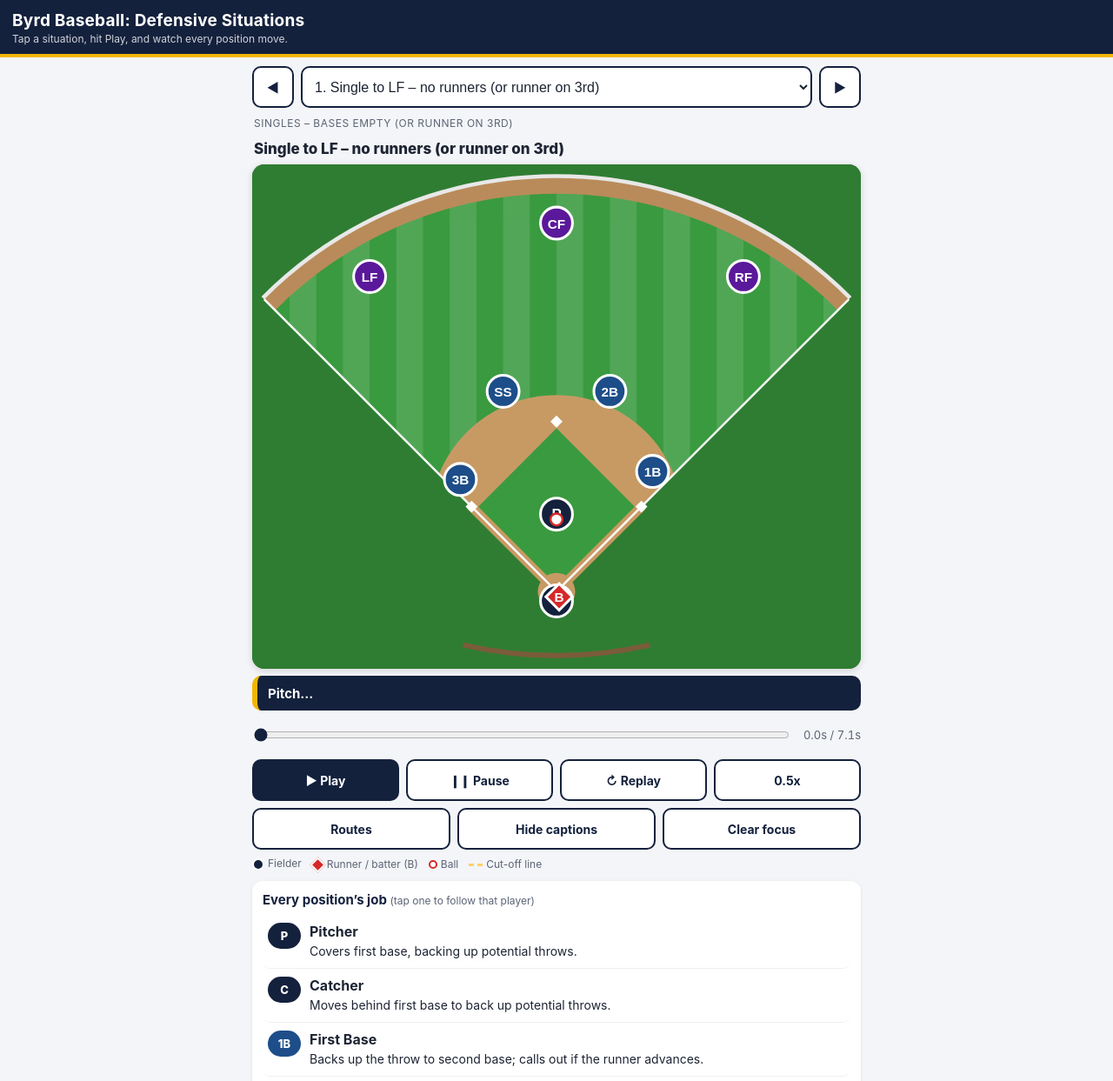
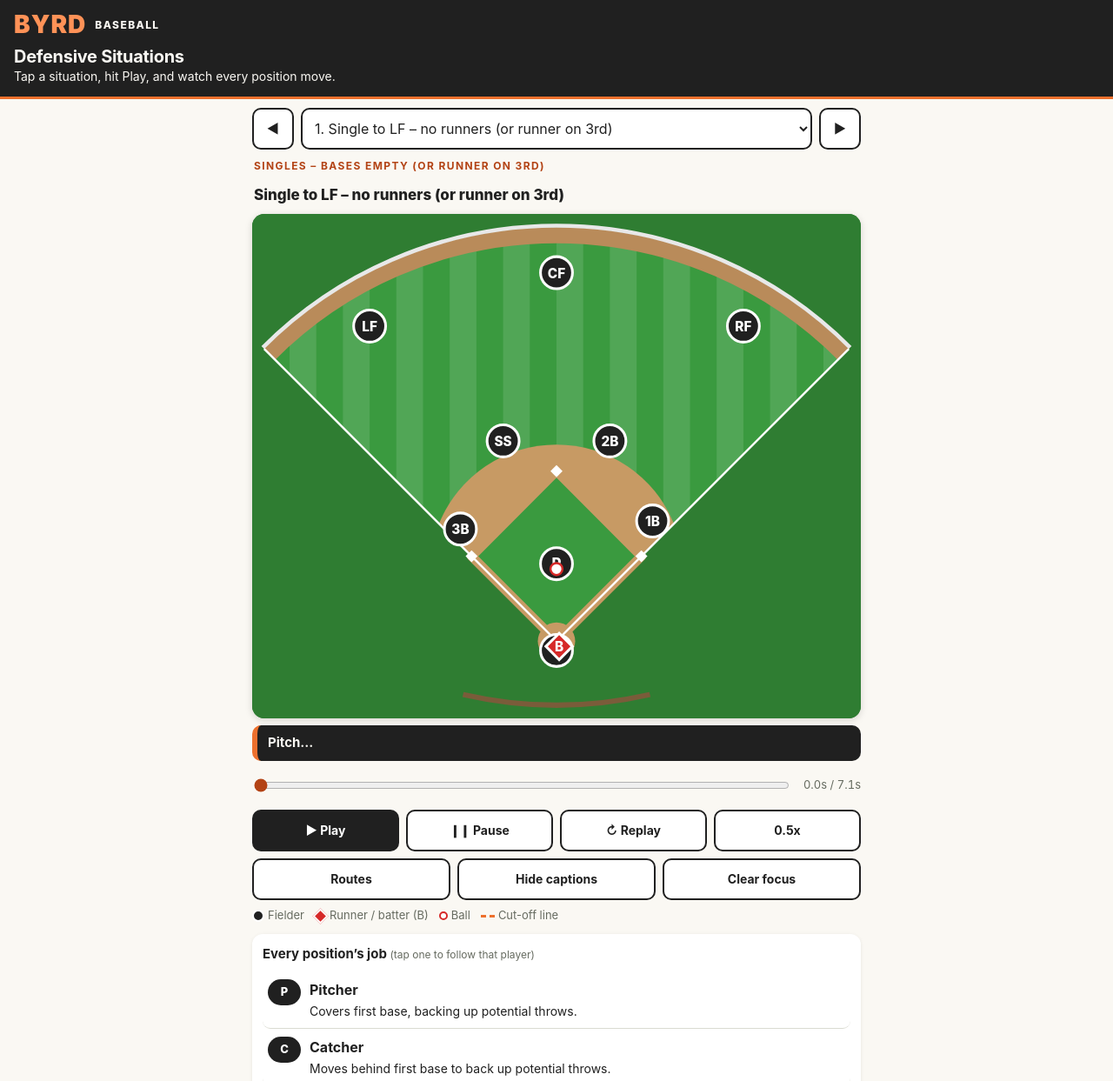
Before and after one commit to camcassady-ship-it/infield-footwork-mastery, a plain HTML site: page defensive-situations/index.html in a window 1280 px wide. Shown: the top 1243 px of the page at 87% size. Drawn offline with Linux system fonts and the light colour scheme.

Commit message:
Rebrand the defensive situations page in Byrd colors.
Match the footwork site’s charcoal, orange, and cream palette, Inter font stack, and BYRD BASEBALL header. Keep the plays and animation the same, and drop the placeholder navy and gold.

Co-authored-by: camcassady-ship-it <camcassady-ship-it@users.noreply.github.com>

```diff
--- a/defensive-situations/index.html
+++ b/defensive-situations/index.html
@@ -3,49 +3,59 @@
 <head>
 <meta charset="utf-8">
 <meta name="viewport" content="width=device-width, initial-scale=1, viewport-fit=cover">
-<title>Byrd Baseball: Defensive Situations</title>
+<meta name="theme-color" content="#202020">
+<title>Byrd Baseball | Defensive Situations</title>
 <style>
-:root{--navy:#14213d;--gold:#f2b705;--bg:#f4f5f8;--card:#fff;--ink:#1d2433;--muted:#5b6475}
+:root{--ink:#202020;--muted:#666b60;--paper:#faf8f3;--orange:#b34315;--stripe:#ed702d;--brand:#ff9257;--line:#dadbd1;--card:#fff;--sans:Inter,Arial,Helvetica,sans-serif}
 *{box-sizing:border-box}
-html,body{margin:0;background:var(--bg);color:var(--ink);font-family:-apple-system,BlinkMacSystemFont,"Segoe UI",Roboto,Helvetica,Arial,sans-serif;-webkit-text-size-adjust:100%}
-header{background:var(--navy);color:#fff;padding:12px 14px 10px;border-bottom:4px solid var(--gold);position:sticky;top:0;z-index:5}
-header h1{margin:0;font-size:19px;letter-spacing:.2px}
-header .sub{font-size:12px;opacity:.8;margin-top:2px}
+html,body{margin:0;background:var(--paper);color:var(--ink);font-family:var(--sans);line-height:1.5;-webkit-text-size-adjust:100%}
+button,a{-webkit-tap-highlight-color:transparent}
+button:focus-visible,a:focus-visible{outline:3px solid var(--orange);outline-offset:3px}
+.topbar{background:var(--ink);color:var(--paper);padding:12px 16px 14px;border-bottom:3px solid var(--stripe);position:sticky;top:0;z-index:5}
+.brand{display:flex;align-items:center;gap:10px;color:var(--paper);text-decoration:none;font-size:12px;font-weight:800;line-height:1.2;letter-spacing:1.4px}
+.brandmark{font-size:28px;font-weight:900;letter-spacing:1px;color:var(--brand)}
+.topbar h1{margin:8px 0 0;font-size:20px;font-weight:650;letter-spacing:-.3px;line-height:1.15;color:var(--paper)}
+.topbar .sub{margin:2px 0 0;font-size:14px;line-height:1.35;color:var(--paper)}
 main{max-width:720px;margin:0 auto;padding:10px 10px 40px}
 .picker{display:flex;gap:8px;align-items:stretch}
-select{flex:1;min-width:0;font-size:16px;padding:10px;border-radius:10px;border:2px solid var(--navy);background:#fff;color:var(--ink);min-height:48px}
-button{font:inherit;font-size:15px;white-space:nowrap;font-weight:700;border:none;border-radius:10px;min-height:48px;min-width:48px;padding:0 14px;background:var(--navy);color:#fff;cursor:pointer;touch-action:manipulation}
+select{flex:1;min-width:0;font:inherit;font-size:16px;padding:10px;border-radius:10px;border:2px solid var(--ink);background:#fff;color:var(--ink);min-height:48px}
+button{font:inherit;font-size:15px;white-space:nowrap;font-weight:700;border:none;border-radius:10px;min-height:48px;min-width:48px;padding:0 14px;background:var(--ink);color:#fff;cursor:pointer;touch-action:manipulation}
 button:active{transform:scale(.97)}
-button.alt{background:#fff;color:var(--navy);border:2px solid var(--navy)}
-button.on{background:var(--gold);color:var(--navy);border-color:var(--gold)}
+button.alt{background:#fff;color:var(--ink);border:2px solid var(--ink)}
+button.on{background:var(--orange);color:#fff;border-color:var(--orange)}
 .title{font-size:17px;font-weight:800;margin:12px 2px 4px}
-.grp{font-size:12px;color:var(--muted);margin:0 2px;text-transform:uppercase;letter-spacing:.5px}
+.grp{font-size:12px;font-weight:700;color:var(--orange);margin:0 2px;text-transform:uppercase;letter-spacing:1.4px}
 .fieldwrap{background:#2f7d32;border-radius:14px;overflow:hidden;margin-top:8px;position:relative;box-shadow:0 2px 8px rgba(0,0,0,.15)}
 svg{display:block;width:100%;height:auto}
-.caption{background:var(--navy);color:#fff;font-size:15px;font-weight:700;padding:9px 12px;border-radius:10px;margin-top:8px;min-height:40px;display:flex;align-items:center;border-left:6px solid var(--gold)}
+.caption{background:var(--ink);color:var(--paper);font-size:15px;font-weight:700;padding:9px 12px;border-radius:10px;margin-top:8px;min-height:40px;display:flex;align-items:center;border-left:6px solid var(--stripe)}
 .controls button,.controls2 button{padding:0 6px;font-size:14px}
 .controls{display:grid;grid-template-columns:1fr 1fr 1fr 1fr;gap:8px;margin-top:10px}
 .controls2{display:grid;grid-template-columns:1fr 1fr 1fr;gap:8px;margin-top:8px}
 .scrub{display:flex;align-items:center;gap:10px;margin-top:10px}
-.scrub input{flex:1;height:32px;accent-color:var(--navy)}
+.scrub input{flex:1;height:32px;accent-color:var(--orange)}
 .scrub span{font-variant-numeric:tabular-nums;font-size:13px;color:var(--muted);min-width:70px;text-align:right}
 .card{background:var(--card);border-radius:12px;padding:10px 12px;margin-top:12px;box-shadow:0 1px 4px rgba(0,0,0,.08)}
-.card h2{font-size:15px;margin:2px 0 8px;color:var(--navy)}
-.job{display:flex;gap:10px;align-items:flex-start;padding:9px 6px;border-radius:9px;cursor:pointer;border-bottom:1px solid #eef0f4}
+.card h2{font-size:15px;margin:2px 0 8px;color:var(--ink)}
+.job{display:flex;gap:10px;align-items:flex-start;padding:9px 6px;border-radius:9px;cursor:pointer;border-bottom:1px solid var(--line)}
 .job:last-child{border-bottom:none}
-.job.sel{background:#fff6d6}
+.job.sel{background:#efe8db}
 .tag{flex:0 0 38px;height:30px;border-radius:15px;color:#fff;font-weight:800;font-size:13px;display:flex;align-items:center;justify-content:center}
 .job p{margin:4px 0 0;font-size:14px;line-height:1.35}
 ul.notes{margin:0;padding-left:18px;font-size:14px;line-height:1.4}
 ul.notes li{margin:4px 0}
-.assume{background:#fff8e6;border-left:4px solid var(--gold)}
-.legend{display:flex;flex-wrap:wrap;gap:12px;font-size:12px;color:var(--muted);margin-top:8px;align-items:center}
+.assume{background:#efe8db;border-left:4px solid var(--orange);color:var(--ink)}
+.legend{display:flex;flex-wrap:wrap;gap:12px;font-size:13px;color:var(--muted);margin-top:8px;align-items:center}
 .legend i{display:inline-block;vertical-align:middle;margin-right:4px}
-footer{font-size:12px;color:var(--muted);text-align:center;margin-top:18px}
+footer{font-size:12px;color:var(--muted);text-align:center;margin-top:18px;padding-top:14px;border-top:1px solid var(--line)}
+@media(max-width:760px){
+  .brand{gap:6px;font-size:9px;letter-spacing:1px}
+  .brandmark{font-size:23px}
+  .topbar h1{font-size:18px}
+}
 </style>
 </head>
 <body>
-<header><h1>Byrd Baseball: Defensive Situations</h1><div class="sub">Tap a situation, hit Play, and watch every position move.</div></header>
+<header class="topbar"><a class="brand" href="../"><span class="brandmark">BYRD</span><span>BASEBALL</span></a><h1>Defensive Situations</h1><p class="sub">Tap a situation, hit Play, and watch every position move.</p></header>
 <main>
   <div class="picker">
     <button class="alt" id="prev" aria-label="Previous situation">&#9664;</button>
@@ -71,13 +81,13 @@ footer{font-size:12px;color:var(--muted);text-align:center;margin-top:18px}
     <button class="alt" id="clear">Clear focus</button>
   </div>
   <div class="legend">
-    <span><i style="width:14px;height:14px;border-radius:7px;background:#14213d;border:2px solid #fff"></i>Fielder</span>
+    <span><i style="width:14px;height:14px;border-radius:7px;background:#202020;border:2px solid #fff"></i>Fielder</span>
     <span><i style="width:13px;height:13px;background:#d62828;transform:rotate(45deg);border:2px solid #fff"></i>Runner / batter (B)</span>
     <span><i style="width:10px;height:10px;border-radius:5px;background:#fff;border:2px solid #d62828"></i>Ball</span>
-    <span><i style="width:16px;border-top:3px dashed #ffd166"></i>Cut-off line</span>
+    <span><i style="width:16px;border-top:3px dashed #ed702d"></i>Cut-off line</span>
   </div>
   <div class="card" id="notesCard" style="display:none"><h2>Key points</h2><ul class="notes" id="notes"></ul></div>
-  <div class="card"><h2>Every position’s job <span style="font-weight:400;color:#5b6475;font-size:12px">(tap one to follow that player)</span></h2><div id="jobs"></div></div>
+  <div class="card"><h2>Every position’s job <span style="font-weight:400;color:#666b60;font-size:12px">(tap one to follow that player)</span></h2><div id="jobs"></div></div>
   <div class="card assume" id="assumeCard" style="display:none"><h2>Coach’s note</h2><ul class="notes" id="assume"></ul></div>
   <footer>Based on Coach Cassady’s “Defensive Situations and Positional Movement” deck (from Ron Polk’s Baseball Playbook). WBB 2025-26.</footer>
 </main>
@@ -313,7 +323,7 @@ const PT={H:[0,0],B1:[63.6,63.6],B2:[0,127.3],B3:[-63.6,63.6],M:[0,60.5],
  T1:[60,84],T2:[-14,124],T3:[-60,48],L1:[56,71],L2:[-9,119],L3:[-56,55]};
 const START={P:[0,58],C:[0,-7],'1B':[72,90],'2B':[40,150],SS:[-40,150],'3B':[-72,84],LF:[-140,236],CF:[0,276],RF:[140,236]};
 const POS=['P','C','1B','2B','SS','3B','LF','CF','RF'];
-const COLOR={P:'#14213d',C:'#14213d','1B':'#1d4e89','2B':'#1d4e89',SS:'#1d4e89','3B':'#1d4e89',LF:'#5a189a',CF:'#5a189a',RF:'#5a189a'};
+const COLOR={P:'#202020',C:'#202020','1B':'#202020','2B':'#202020',SS:'#202020','3B':'#202020',LF:'#202020',CF:'#202020',RF:'#202020'};
 const SPD={P:22,C:20,'1B':24,'2B':25,SS:25,'3B':24,LF:27,CF:27,RF:27};
 const REACT={P:0.45,C:0.5,'1B':0.3,'2B':0.3,SS:0.3,'3B':0.3,LF:0.25,CF:0.25,RF:0.25};
 const RUN_SPD=26, THROW_SPD=110, PITCH=0.45;
@@ -458,17 +468,18 @@ const shadow=el('ellipse',{rx:4.5,ry:3,fill:'rgba(0,0,0,.35)'},gActors);
 const fNodes={};
 POS.forEach(p=>{
   const g=el('g',{style:'cursor:pointer'},gActors);
-  const halo=el('circle',{r:17,fill:'none',stroke:'#ffd166',"stroke-width":3.5,opacity:0},g);
+  const haloOut=el('circle',{r:18,fill:'none',stroke:'#faf8f3',"stroke-width":7,opacity:0},g);
+  const halo=el('circle',{r:18,fill:'none',stroke:'#ed702d',"stroke-width":3.5,opacity:0},g);
   el('circle',{r:12,fill:COLOR[p],stroke:'#fff',"stroke-width":2},g);
-  const t=el('text',{y:4,"text-anchor":'middle',"font-size":p.length>1?10:11,"font-weight":800,fill:'#fff',"font-family":'Arial,Helvetica,sans-serif'},g);t.textContent=p;
+  const t=el('text',{y:4,"text-anchor":'middle',"font-size":p.length>1?10:11,"font-weight":800,fill:'#fff',"font-family":'Inter,Arial,Helvetica,sans-serif'},g);t.textContent=p;
   g.addEventListener('click',()=>focus(p));
-  fNodes[p]={g,halo};
+  fNodes[p]={g,halos:[haloOut,halo]};
 });
 const rNodes={};
 ['R3','R2','R1','B'].forEach(id=>{
   const g=el('g',{},gActors);
   el('rect',{x:-7,y:-7,width:14,height:14,fill:'#d62828',stroke:'#fff',"stroke-width":2,transform:'rotate(45)'},g);
-  const t=el('text',{y:3.5,"text-anchor":'middle',"font-size":id==='B'?10:8.5,"font-weight":800,fill:'#fff',"font-family":'Arial,Helvetica,sans-serif'},g);t.textContent=id;
+  const t=el('text',{y:3.5,"text-anchor":'middle',"font-size":id==='B'?10:8.5,"font-weight":800,fill:'#fff',"font-family":'Inter,Arial,Helvetica,sans-serif'},g);t.textContent=id;
   rNodes[id]=g;
 });
 const ballN=el('circle',{r:4.5,fill:'#fff',stroke:'#d62828',"stroke-width":1.6},gActors);
@@ -506,7 +517,7 @@ function load(i){
 function focus(p){ focused=(focused===p)?null:p; document.querySelectorAll('.job').forEach(d=>d.classList.toggle('sel',d.dataset.p===focused)); render(); }
 function render(){
   POS.forEach(p=>{const q=at(C.tr[p],t);fNodes[p].g.setAttribute('transform',`translate(${X(q)},${Y(q)})`);
-    fNodes[p].halo.setAttribute('opacity',focused===p?1:0); fNodes[p].g.style.opacity=(focused&&focused!==p)?.45:1;});
+    const on=focused===p?1:0; fNodes[p].halos.forEach(h=>h.setAttribute('opacity',on)); fNodes[p].g.style.opacity=(focused&&focused!==p)?.45:1;});
   Object.keys(rNodes).forEach(id=>{const r=C.rtr[id]; if(!r) return; const q=at(r,t); rNodes[id].setAttribute('transform',`translate(${X(q)},${Y(q)})`);});
   const b=ballAt(C.ball,t); const sc=1+b.h;
   shadow.setAttribute('cx',X(b.p)); shadow.setAttribute('cy',Y(b.p)); shadow.setAttribute('opacity',b.h>0.05?1:0);
@@ -515,7 +526,7 @@ function render(){
   if(t>PITCH-0.01){ const pts=[]; C.ball.forEach(k=>{if(k.t<=t&&k.t>=PITCH)pts.push(k.p);}); pts.push(b.p); trail.setAttribute('points',pts.map(p=>X(p)+','+Y(p)).join(' ')); } else trail.setAttribute('points','');
   // cut lines (once fielder near spot)
   gLines.innerHTML='';
-  C.lines.forEach(L=>{ if(t>L.t-1.0) el('line',{x1:X(L.a),y1:Y(L.a),x2:X(L.b),y2:Y(L.b),stroke:'#ffd166',"stroke-width":2,"stroke-dasharray":'6 4',opacity:.85},gLines); });
+  C.lines.forEach(L=>{ if(t>L.t-1.0){ const a={x1:X(L.a),y1:Y(L.a),x2:X(L.b),y2:Y(L.b),"stroke-dasharray":'6 4',"stroke-linecap":'butt'}; el('line',Object.assign({stroke:'#faf8f3',"stroke-width":5},a),gLines); el('line',Object.assign({stroke:'#ed702d',"stroke-width":2.6},a),gLines); } });
   // caption
   let txt=''; C.beats.forEach(bt=>{if(t>=bt[0]) txt=bt[1];}); cap.textContent=txt||'Press Play';
   cap.style.display=showLabels?'':'none';
```
